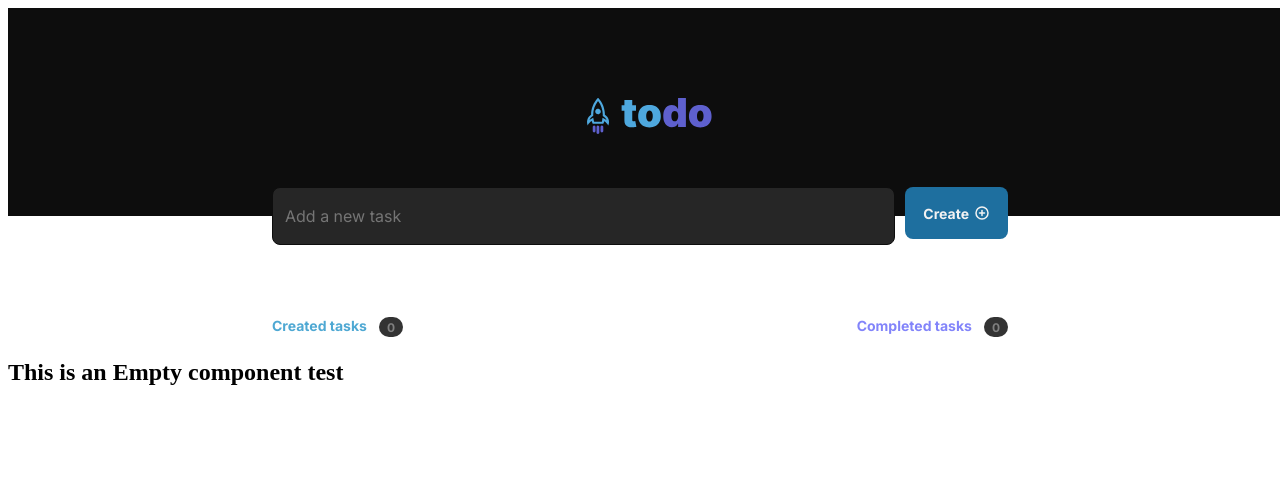
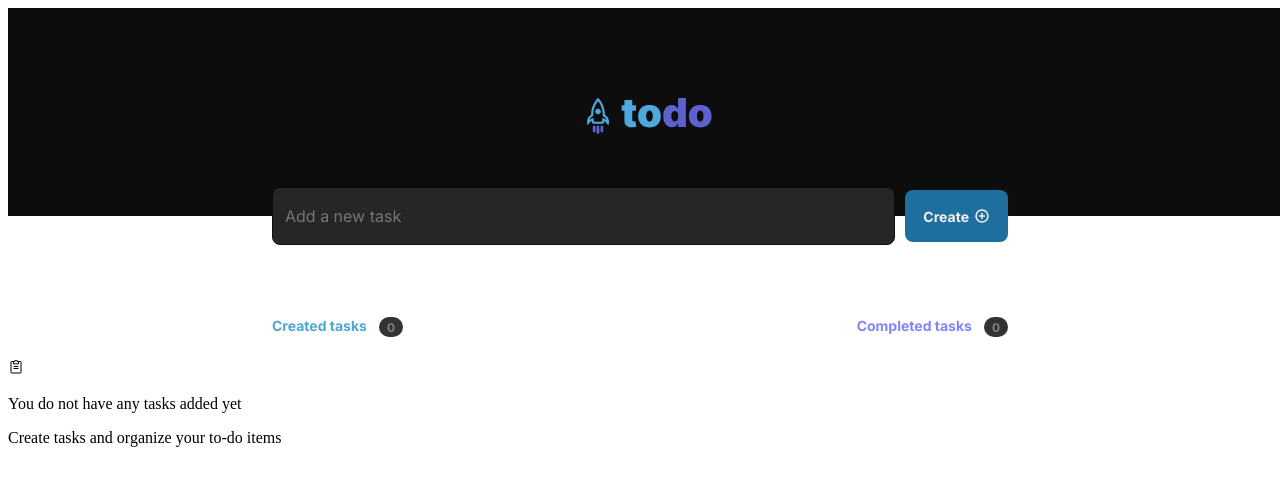
Before and after one commit to martahil/ToDoListRocketSeatReactChallenge, a React (Vite) app: page / in a window 1280 px wide. Shown: the top 486 px of the page. Built offline with nearby package versions, Linux system fonts and the light colour scheme.

Commit message:
Create Empty component (shown when task board is empty)

```diff
--- a/src/App.module.css
+++ b/src/App.module.css
@@ -1,6 +1,7 @@
 .createTaskDiv {
   display: flex;
-  justify-content: center;
+  place-items: center;
+  /* justify-content: center; */
   gap: 0.625rem;
   transform: translateY(-50%);
   width: 46rem;
--- a/src/App.tsx
+++ b/src/App.tsx
@@ -10,6 +10,7 @@ import { useState } from "react"
 
 import styles from './App.module.css'
 import './global.css'
+import { Empty } from "./components/Empty"
 
 export interface ITask {
   id: number
@@ -94,7 +95,7 @@ function App() {
               ))}
             </div>
           ) : (
-            <h1>This is an Empty component test</h1>
+            <Empty />
           )}
         </div>
       </section>
--- /dev/null
+++ b/src/components/Empty.tsx
@@ -0,0 +1,13 @@
+import { ClipboardText } from 'phosphor-react'
+import styles from './Empty.module.css'
+
+export function Empty() {
+  return (
+    <div className={styles.emptyDiv}>
+      <div className={styles.grayLine}></div>
+      <ClipboardText className={styles.clipboardIcon} />
+      <p className={styles.topP}>You do not have any tasks added yet</p>
+      <p className={styles.bottomP}>Create tasks and organize your to-do items</p>
+    </div>
+  );
+}
```
Also changed, not shown: src/components/Empty.module.css (added).
